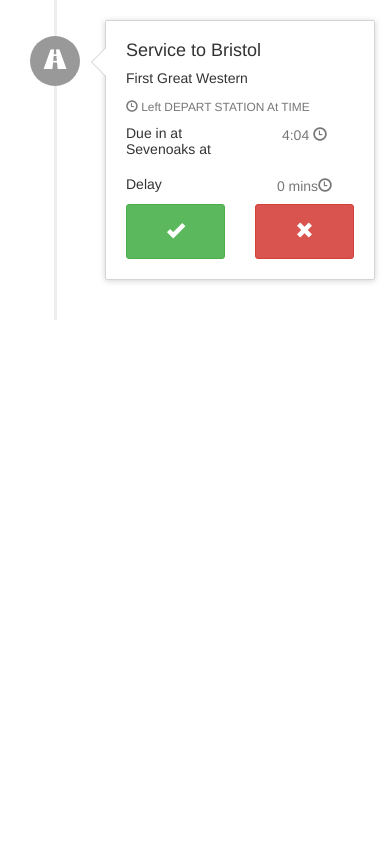
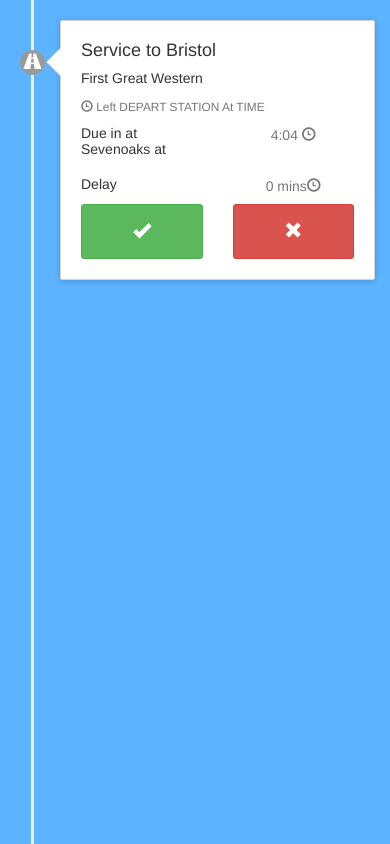
Before and after one commit to whatsrupp/train-spotter, a PHP site: page /showTrains.html in a window 390 px wide. Run offline with PHP 8.4, Linux system fonts and the light colour scheme; some libraries are stand-ins or nearby versions.

Commit message:
Make more suitable for mobiles

```diff
--- a/app/assets/stylesheets/timeline.css
+++ b/app/assets/stylesheets/timeline.css
@@ -2,8 +2,21 @@
   outline: 1px solid black;
 }
 
+body, html, .container{
+  background-color:#5CB3FF;
+  height: 100%;
+
+
+}
+.timeline-panel{
+  background-color: white;
+}
 .timeline-button{
   width: 100%;
+}
+
+ul{
+  height:100%;
 }
 
 ul > .button {}
@@ -86,10 +99,10 @@ ul > .button {}
 
         .timeline > li > .timeline-badge {
             color: #fff;
-            width: 50px;
-            height: 50px;
-            line-height: 50px;
-            font-size: 1.4em;
+            width: 25px;
+            height: 25px;
+            line-height: 25px;
+            font-size: 1.1em;
             text-align: center;
             position: absolute;
             top: 16px;
@@ -157,19 +170,19 @@ ul > .button {}
 
 @media (max-width: 2000px) {
     ul.timeline:before {
-        left: 40px;
+        left: 17px;
     }
 
     ul.timeline > li > .timeline-panel {
-        width: calc(100% - 90px);
-        width: -moz-calc(100% - 90px);
-        width: -webkit-calc(100% - 90px);
+        width: calc(100% - 70px);
+        width: -moz-calc(100% - 70px);
+        width: -webkit-calc(100% - 45px);
     }
 
     ul.timeline > li > .timeline-badge {
-        left: 15px;
+        left: 5px;
         margin-left: 0;
-        top: 16px;
+        top: 30px;
     }
 
     ul.timeline > li > .timeline-panel {
```
